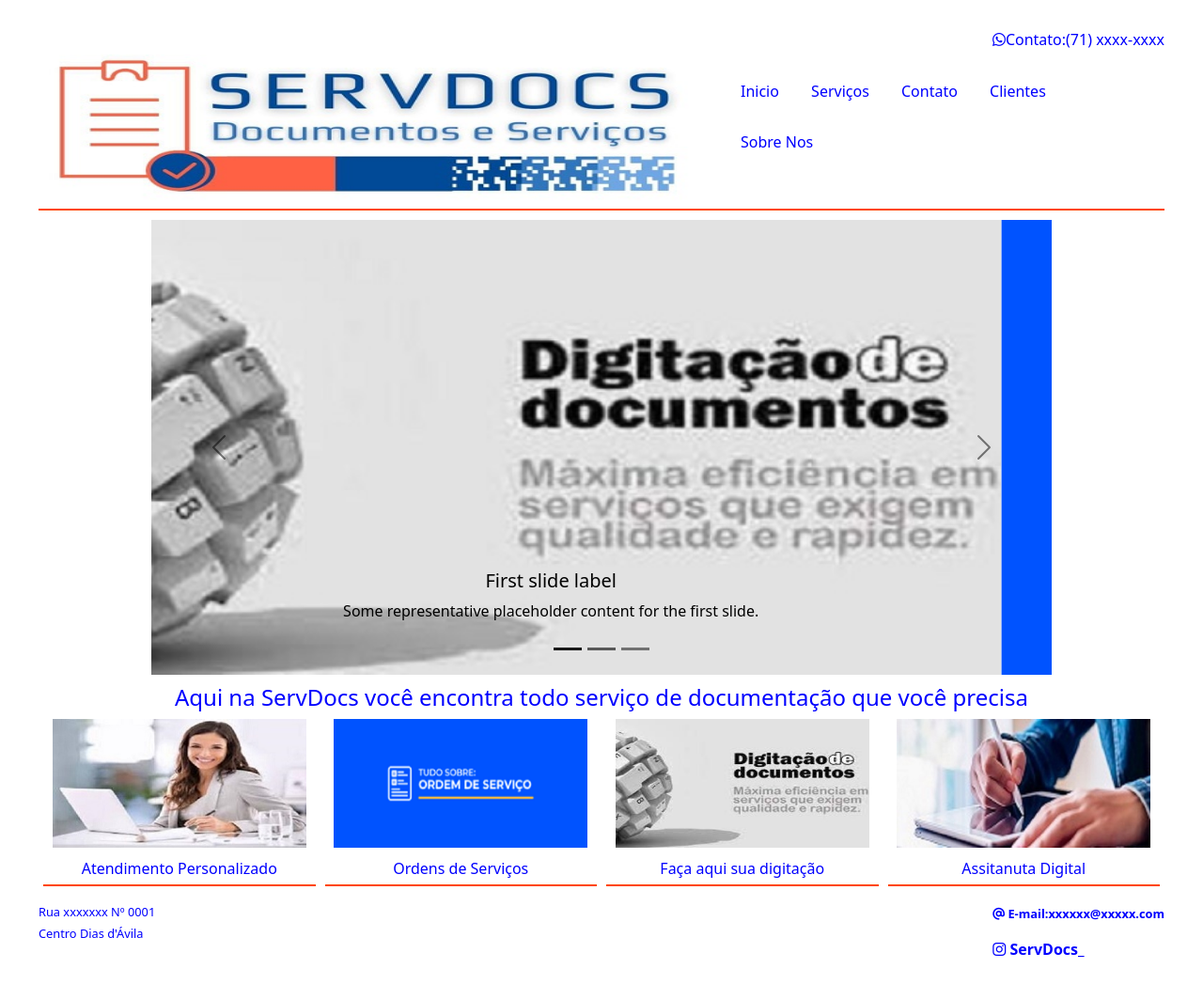
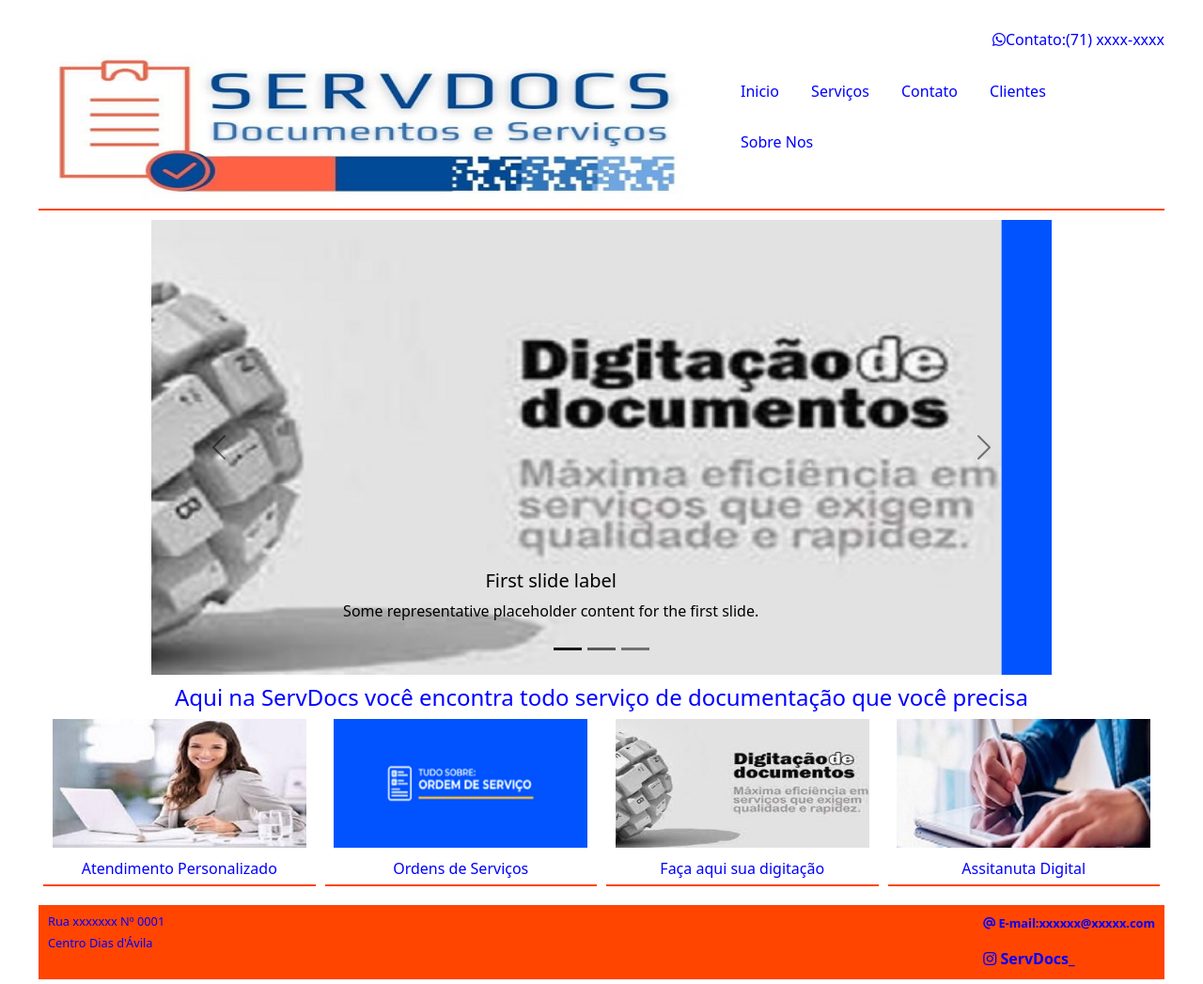
Before and after one commit to Rodrigo2811/ServDocs, a plain HTML site: page home.html in a window 1280 px wide. Shown: the whole page at 94% size. Drawn offline with Linux system fonts and the light colour scheme; a web font is replaced by a local one.

Commit message:
mudança no css

```diff
--- a/css/meucss.css
+++ b/css/meucss.css
@@ -48,11 +48,10 @@ li{
 a{
     color: blue !important;
     text-decoration: none !important;
-
-}
+  }
 
 a:hover{
-    color: #ff4500 !important;
+    color: white !important;
     transition: 0.3s all !important;
 }
 form h4{
@@ -64,8 +63,7 @@ form{
     display: block;
     width: 70%;
     justify-content: space-between;
-
-    }
+     }
 
 form div{
     background: whitesmoke;
@@ -78,8 +76,7 @@ form div{
     height: auto;
     padding: 2px;
     margin: 0;
-
-  }
+    }
 
 [type="text"], [type="e-mail"], textarea, label {
 	display: block;
@@ -87,11 +84,11 @@ form div{
     margin: 0;
     padding:0;
 }
+
     section h4{
     width: 100%;
     margin-top: 5px;
-
-}
+ }
 
 .servicos{
     display: inline-flex;
@@ -124,13 +121,14 @@ article p{
 }
 footer{
     text-align: left;
-    background-color: white;
+    background-color: #ff4500;
     color: blue;
     display: flex;
     flex-direction: row;
     justify-content: space-between;
     margin-top: 15px;
-    margin-bottom: 25px;
+    margin-bottom: 2px;
+    padding: 10px;
 
 }
 
@@ -141,7 +139,6 @@ footer p{
 }
 
 .footer1{
-
     text-align: left;
     display: block;
 }
@@ -152,9 +149,7 @@ footer p{
 }
 
 #carouselExampleInterval{
-
     width: 75%;
     height: 15%;
-
-    margin: 20px auto 20px;
+   margin: 20px auto 20px;
 }
```
